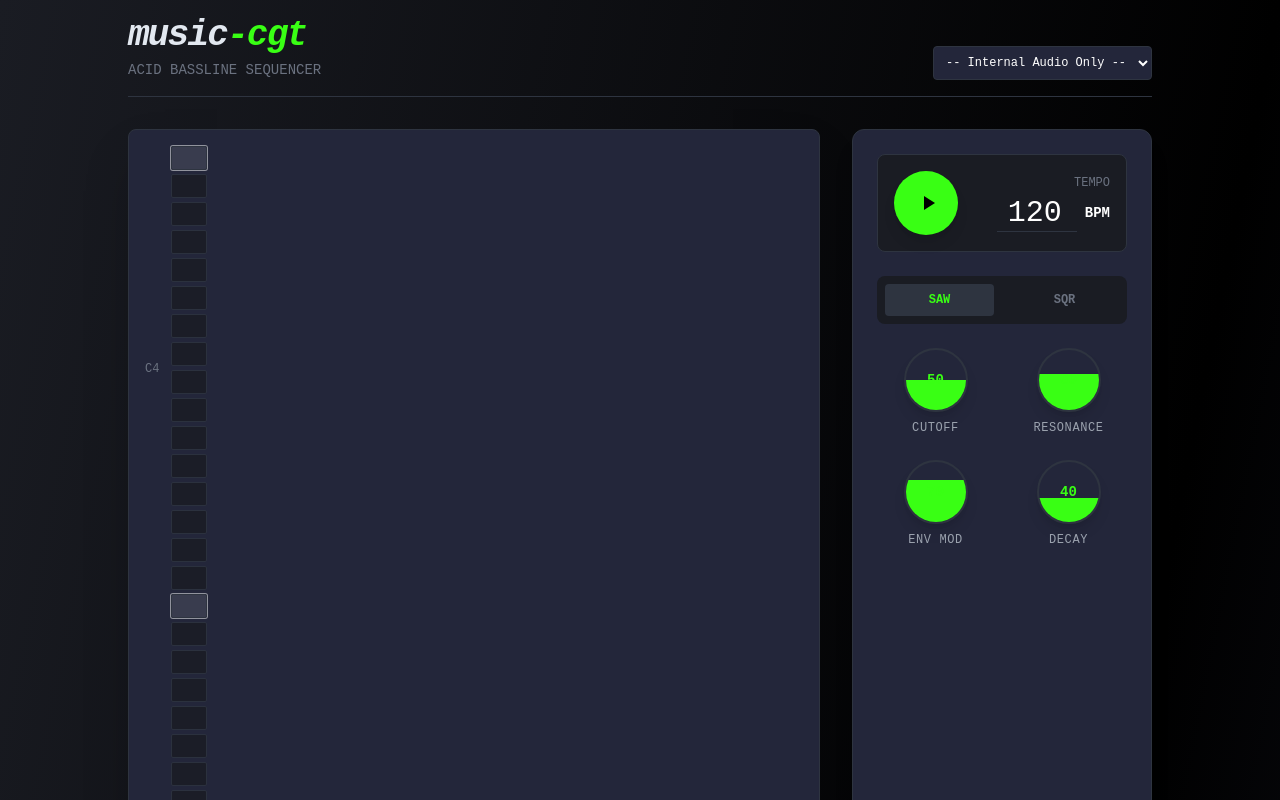
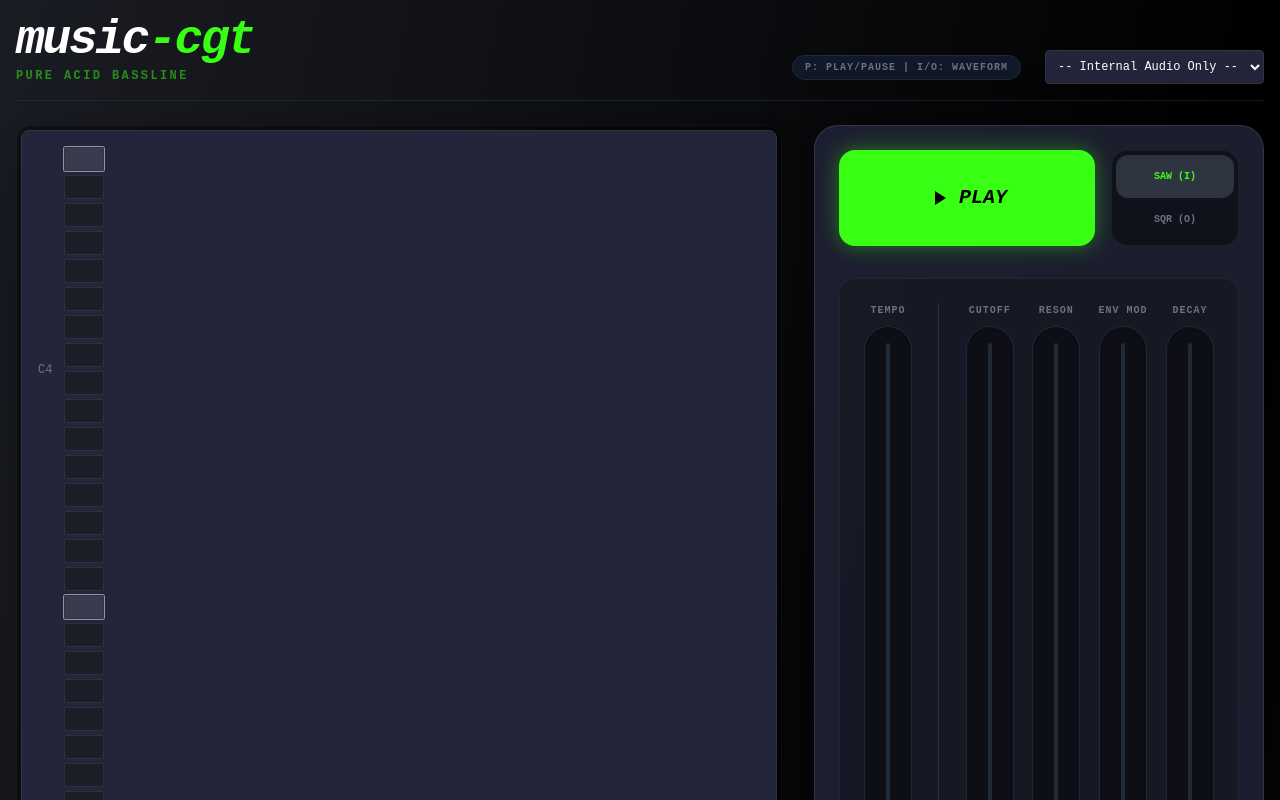
Before and after one commit to tradexy/music-cgt, a React (Vite) app: page / in a window 1280 px wide. Shown: the top 800 px of the page. Built offline with nearby package versions, Linux system fonts and the light colour scheme.

Commit message:
UI Overhaul, Vertical Sliders, Shortcuts, and Favicon

```diff
--- a/App.tsx
+++ b/App.tsx
@@ -1,6 +1,6 @@
 import React, { useState, useEffect, useRef, useCallback } from 'react';
 import { SequencerGrid } from './components/SequencerGrid';
-import { Knob } from './components/Knob';
+import { VerticalSlider } from './components/VerticalSlider';
 import { audioEngine } from './services/AudioEngine';
 import { midiService } from './services/MidiService';
 import { SequencerState, Step, NOTES } from './types';
@@ -35,18 +35,59 @@ function App() {
 
   const [midiOutputs, setMidiOutputs] = useState<{ id: string; name: string }[]>([]);
 
-  // --- Refs for Scheduler (Avoid Stale Closures) ---
+  // --- Refs for Scheduler & Shortcuts ---
   const stateRef = useRef(state);
-  // Keep ref synced
   useEffect(() => { stateRef.current = state; }, [state]);
 
   const nextNoteTimeRef = useRef(0);
   const currentStepRef = useRef(0);
   const timerIDRef = useRef<number | null>(null);
 
+  // --- Keyboard Shortcuts ---
+  useEffect(() => {
+    const handleKeyDown = (e: KeyboardEvent) => {
+      const key = e.key.toLowerCase();
+
+      // Control Increments
+      const stepSize = 2;
+      const bpmStepSize = 1;
+
+      switch (key) {
+        // Tempo: Q/A
+        case 'q': setState(prev => ({ ...prev, bpm: Math.min(300, prev.bpm + bpmStepSize) })); break;
+        case 'a': setState(prev => ({ ...prev, bpm: Math.max(20, prev.bpm - bpmStepSize) })); break;
+
+        // Cutoff: W/S
+        case 'w': setState(prev => ({ ...prev, cutoff: Math.min(100, prev.cutoff + stepSize) })); break;
+        case 's': setState(prev => ({ ...prev, cutoff: Math.max(0, prev.cutoff - stepSize) })); break;
+
+        // Resonance: E/D
+        case 'e': setState(prev => ({ ...prev, resonance: Math.min(100, prev.resonance + stepSize) })); break;
+        case 'd': setState(prev => ({ ...prev, resonance: Math.max(0, prev.resonance - stepSize) })); break;
+
+        // Env Mod: R/F
+        case 'r': setState(prev => ({ ...prev, envMod: Math.min(100, prev.envMod + stepSize) })); break;
+        case 'f': setState(prev => ({ ...prev, envMod: Math.max(0, prev.envMod - stepSize) })); break;
+
+        // Decay: T/G
+        case 't': setState(prev => ({ ...prev, decay: Math.min(100, prev.decay + stepSize) })); break;
+        case 'g': setState(prev => ({ ...prev, decay: Math.max(0, prev.decay - stepSize) })); break;
+
+        // Waveform: I/O
+        case 'i': setState(prev => ({ ...prev, waveform: 'sawtooth' })); break;
+        case 'o': setState(prev => ({ ...prev, waveform: 'square' })); break;
+
+        // Play: P
+        case 'p': togglePlay(); break;
+      }
+    };
+
+    window.addEventListener('keydown', handleKeyDown);
+    return () => window.removeEventListener('keydown', handleKeyDown);
+  }, []);
+
   // --- Initialization ---
   useEffect(() => {
-    // Init MIDI
     midiService.initialize().then(() => {
       setMidiOutputs(midiService.getOutputs());
     });
@@ -55,14 +96,9 @@ function App() {
   // --- Scheduler Logic ---
   const nextNote = useCallback(() => {
     const secondsPerBeat = 60.0 / stateRef.current.bpm;
-    const secondsPer16th = secondsPerBeat / 4; // 16th notes
+    const secondsPer16th = secondsPerBeat / 4;
     nextNoteTimeRef.current += secondsPer16th;
-
-    // Advance step
     currentStepRef.current = (currentStepRef.current + 1) % STEPS_PER_BAR;
-
-    // Update UI (using setState here might be slightly laggy for visuals on slow devices,
-    // but React 18 batching handles 16th notes at 120bpm reasonably well)
     setState(prev => ({ ...prev, currentStep: currentStepRef.current }));
   }, []);
 
@@ -71,71 +107,43 @@ function App() {
     const step = s.steps[stepNumber];
 
     if (step.active) {
-      const duration = (60.0 / s.bpm) / 4; // 16th note duration
-
-      // 1. Trigger Internal Audio
+      const duration = (60.0 / s.bpm) / 4;
       audioEngine.scheduleNote(
-        step.noteIndex,
-        time,
-        duration,
-        step.slide,
-        step.accent,
-        s.waveform,
-        s.cutoff,
-        s.resonance,
-        s.decay,
-        s.envMod
+        step.noteIndex, time, duration, step.slide, step.accent,
+        s.waveform, s.cutoff, s.resonance, s.decay, s.envMod
       );
 
-      // 2. Trigger External MIDI
       if (s.selectedMidiOutputId) {
         const midiNote = NOTES[step.noteIndex].midi;
         const velocity = step.accent ? 127 : 100;
-
-        // Sync AudioContext time to Performance.now() for accurate MIDI scheduling
         const audioCtx = audioEngine.getContext();
-        const timeOffset = time - audioCtx.currentTime;
-        const performanceTime = performance.now() + (timeOffset * 1000);
-
-        // Ensure we don't schedule in the past
+        const performanceTime = performance.now() + ((time - audioCtx.currentTime) * 1000);
         const safeTime = Math.max(performance.now(), performanceTime);
-
         midiService.sendNoteOn(s.selectedMidiOutputId, midiNote, velocity, safeTime);
-
-        // Schedule Note Off
-        // Slide Logic: Overlap slightly if slide is on
         const noteOffDelay = step.slide ? duration * 1.1 : duration * 0.9;
-        const noteOffTime = safeTime + (noteOffDelay * 1000);
-
-        midiService.sendNoteOff(s.selectedMidiOutputId, midiNote, noteOffTime);
+        midiService.sendNoteOff(s.selectedMidiOutputId, midiNote, safeTime + (noteOffDelay * 1000));
       }
     }
   }, []);
 
-  const audioContextTime = () => audioEngine.getContext().currentTime;
-
   const scheduler = useCallback(() => {
-    // Scheduler loop
-    while (nextNoteTimeRef.current < audioContextTime() + SCHEDULE_AHEAD_TIME) {
+    while (nextNoteTimeRef.current < audioEngine.getContext().currentTime + SCHEDULE_AHEAD_TIME) {
       scheduleNote(currentStepRef.current, nextNoteTimeRef.current);
       nextNote();
     }
     timerIDRef.current = window.setTimeout(scheduler, LOOKAHEAD);
   }, [nextNote, scheduleNote]);
 
-  // --- Controls ---
   const togglePlay = async () => {
-    if (state.isPlaying) {
-      // Stop
+    const isCurrentlyPlaying = stateRef.current.isPlaying;
+    if (isCurrentlyPlaying) {
       if (timerIDRef.current) window.clearTimeout(timerIDRef.current);
       setState(prev => ({ ...prev, isPlaying: false, currentStep: 0 }));
       currentStepRef.current = 0;
-      // Panic button for MIDI
-      if (state.selectedMidiOutputId) midiService.allNotesOff(state.selectedMidiOutputId);
+      if (stateRef.current.selectedMidiOutputId) midiService.allNotesOff(stateRef.current.selectedMidiOutputId);
     } else {
-      // Start
       await audioEngine.resume();
-      nextNoteTimeRef.current = audioContextTime() + 0.1;
+      nextNoteTimeRef.current = audioEngine.getContext().currentTime + 0.1;
       currentStepRef.current = 0;
       setState(prev => ({ ...prev, isPlaying: true, currentStep: 0 }));
       scheduler();
@@ -148,35 +156,21 @@ function App() {
     setState(prev => ({ ...prev, steps: newSteps }));
   };
 
-  const clearPattern = () => {
-    const newSteps = state.steps.map(s => ({ ...s, active: false, accent: false, slide: false }));
-    setState(prev => ({ ...prev, steps: newSteps }));
-  };
-
-  const randomizePattern = () => {
-     const newSteps = state.steps.map(s => ({
-         ...s,
-         active: Math.random() > 0.4,
-         noteIndex: Math.floor(Math.random() * 12),
-         accent: Math.random() > 0.7,
-         slide: Math.random() > 0.8
-     }));
-     setState(prev => ({ ...prev, steps: newSteps }));
-  };
-
   return (
-    <div className="min-h-screen flex flex-col items-center justify-center p-4 bg-gradient-to-br from-acid-900 via-black to-acid-800 text-white">
+    <div className="min-h-screen flex flex-col items-center justify-center p-4 bg-gradient-to-br from-acid-900 via-black to-acid-800 text-white overflow-hidden">
 
       {/* Header */}
-      <div className="w-full max-w-5xl mb-8 flex justify-between items-end border-b border-acid-700 pb-4">
+      <div className="w-full max-w-7xl mb-6 flex justify-between items-end border-b border-acid-700/50 pb-4">
         <div>
-           <h1 className="text-4xl font-black text-acid-accent tracking-tighter italic">
+          <h1 className="text-5xl font-black text-white tracking-tighter italic">
             music<span className="text-acid-green">-cgt</span>
           </h1>
-           <p className="text-sm text-gray-500 mt-1">ACID BASSLINE SEQUENCER</p>
+          <p className="text-xs text-acid-green/50 mt-1 uppercase tracking-[0.2em] font-bold">Pure Acid Bassline</p>
         </div>
-        <div className="flex gap-4">
-             {/* MIDI Selector */}
+        <div className="flex gap-4 items-center">
+          <div className="text-[10px] text-gray-500 font-bold uppercase mr-2 tracking-widest bg-gray-900 border border-gray-800 px-3 py-1 rounded-full">
+            P: Play/Pause | I/O: Waveform
+          </div>
           <select
             className="bg-acid-800 border border-acid-700 rounded text-xs p-2 focus:border-acid-green outline-none"
             value={state.selectedMidiOutputId || ''}
@@ -190,118 +184,133 @@ function App() {
         </div>
       </div>
 
-      <div className="w-full max-w-5xl grid grid-cols-1 lg:grid-cols-[1fr_300px] gap-8">
+      <div className="w-full max-w-7xl grid grid-cols-1 lg:grid-cols-[1fr_450px] gap-8">
 
         {/* Left Column: Sequencer */}
-        <div className="order-2 lg:order-1">
+        <div className="flex flex-col gap-6">
+          <div className="bg-black/40 p-1 rounded-2xl border border-white/5 shadow-2xl backdrop-blur-sm">
             <SequencerGrid
               steps={state.steps}
               currentStep={state.currentStep}
               onStepChange={handleStepChange}
             />
+          </div>
 
-            <div className="mt-4 flex gap-4">
+          <div className="flex gap-4">
             <button
-                    onClick={clearPattern}
-                    className="px-4 py-2 text-xs font-bold border border-red-900 text-red-500 hover:bg-red-900/20 rounded transition-colors"
+              onClick={() => setState(prev => ({ ...prev, steps: prev.steps.map(s => ({ ...s, active: false })) }))}
+              className="px-6 py-3 text-xs font-black border-2 border-red-900/50 text-red-500 hover:bg-red-900/20 rounded-xl transition-all shadow-lg hover:shadow-red-500/20"
             >
-                    CLEAR PATTERN
+              CLEAR
             </button>
             <button
-                    onClick={randomizePattern}
-                    className="px-4 py-2 text-xs font-bold border border-acid-700 text-acid-accent hover:bg-acid-700/50 rounded transition-colors"
+              onClick={() => {
+                setState(prev => ({
+                  ...prev,
+                  steps: prev.steps.map(s => ({
+                    ...s, active: Math.random() > 0.4, noteIndex: Math.floor(Math.random() * 12),
+                    accent: Math.random() > 0.7, slide: Math.random() > 0.8
+                  }))
+                }));
+              }}
+              className="px-6 py-3 text-xs font-black border-2 border-acid-700 text-acid-accent hover:bg-white hover:text-black rounded-xl transition-all shadow-lg"
             >
               RANDOMIZE
             </button>
           </div>
         </div>
 
-        {/* Right Column: Synth Controls */}
-        <div className="order-1 lg:order-2 bg-acid-800 p-6 rounded-xl border border-acid-700 shadow-xl flex flex-col gap-6">
+        {/* Right Column: Integrated Controls */}
+        <div className="bg-acid-800/80 p-6 rounded-3xl border border-white/10 shadow-[0_0_50px_rgba(0,0,0,0.5)] backdrop-blur-md flex flex-col gap-8">
 
-            {/* Transport */}
-            <div className="flex items-center justify-between bg-acid-900 p-4 rounded-lg border border-acid-700 inset-shadow">
+          {/* Top Row: Play & Waveform */}
+          <div className="flex items-stretch gap-4 h-24">
             <button
               onClick={togglePlay}
-                    className={`w-16 h-16 rounded-full flex items-center justify-center transition-all shadow-lg ${
-                        state.isPlaying
-                        ? 'bg-red-500 text-white shadow-[0_0_15px_rgba(239,68,68,0.6)]'
-                        : 'bg-acid-green text-black shadow-[0_0_15px_rgba(57,255,20,0.6)] hover:scale-105'
+              className={`flex-1 rounded-2xl flex items-center justify-center transition-all ${state.isPlaying
+                  ? 'bg-red-500 text-white shadow-[0_0_20px_rgba(239,68,68,0.4)]'
+                  : 'bg-acid-green text-black shadow-[0_0_20px_rgba(57,255,20,0.4)] hover:scale-[1.02]'
                 }`}
             >
               {state.isPlaying ? (
-                        <svg className="w-6 h-6 fill-current" viewBox="0 0 24 24"><path d="M6 19h4V5H6v14zm8-14v14h4V5h-4z"/></svg>
+                <div className="flex items-center gap-2 font-black italic text-xl"><Square size={24} fill="currentColor" /> STOP</div>
               ) : (
-                        <svg className="w-6 h-6 fill-current translate-x-0.5" viewBox="0 0 24 24"><path d="M8 5v14l11-7z"/></svg>
+                <div className="flex items-center gap-2 font-black italic text-xl"><Play size={24} fill="currentColor" /> PLAY</div>
               )}
             </button>
 
-                <div className="flex flex-col items-end">
-                    <span className="text-xs text-gray-500 mb-1">TEMPO</span>
-                    <div className="flex items-center gap-2">
-                        <input
-                            type="number"
-                            className="bg-transparent text-3xl font-mono text-right w-20 outline-none border-b border-acid-700 focus:border-acid-green"
-                            value={state.bpm}
-                            onChange={(e) => setState(prev => ({ ...prev, bpm: Math.max(20, Math.min(300, Number(e.target.value))) }))}
-                        />
-                        <span className="text-sm font-bold text-acid-600">BPM</span>
-                    </div>
+            <div className="w-32 bg-black/40 rounded-2xl flex flex-col p-1 border border-white/5">
+              <button
+                className={`flex-1 flex items-center justify-center text-[10px] font-black rounded-xl transition-all ${state.waveform === 'sawtooth' ? 'bg-acid-700 text-acid-green shadow-inner' : 'text-gray-500'}`}
+                onClick={() => setState(p => ({ ...p, waveform: 'sawtooth' }))}
+              >
+                SAW (I)
+              </button>
+              <button
+                className={`flex-1 flex items-center justify-center text-[10px] font-black rounded-xl transition-all ${state.waveform === 'square' ? 'bg-acid-700 text-acid-green shadow-inner' : 'text-gray-500'}`}
+                onClick={() => setState(p => ({ ...p, waveform: 'square' }))}
+              >
+                SQR (O)
+              </button>
             </div>
           </div>
 
-            {/* Waveform */}
-            <div className="flex justify-center gap-4 bg-acid-900 p-2 rounded-lg">
-                <button
-                    className={`flex-1 py-2 text-xs font-bold rounded ${state.waveform === 'sawtooth' ? 'bg-acid-700 text-acid-green' : 'text-gray-500'}`}
-                    onClick={() => setState(p => ({ ...p, waveform: 'sawtooth' }))}
-                >
-                    SAW
-                </button>
-                <button
-                    className={`flex-1 py-2 text-xs font-bold rounded ${state.waveform === 'square' ? 'bg-acid-700 text-acid-green' : 'text-gray-500'}`}
-                    onClick={() => setState(p => ({ ...p, waveform: 'square' }))}
-                >
-                    SQR
-                </button>
-            </div>
-
-            {/* Knobs */}
-            <div className="grid grid-cols-2 gap-y-6 gap-x-4">
-                <Knob
+          {/* Main Area: 5 Sliders */}
+          <div className="flex-1 bg-black/20 p-6 rounded-2xl border border-white/5 flex justify-between gap-2 overflow-hidden min-h-[300px]">
+            <VerticalSlider
+              label="Tempo"
+              value={state.bpm}
+              min={20} max={300}
+              onChange={(v) => setState(p => ({ ...p, bpm: v }))}
+              color="bg-white"
+              shortcut="Q/A"
+            />
+            <div className="w-px bg-white/10 h-full mx-2"></div>
+            <VerticalSlider
               label="Cutoff"
               value={state.cutoff}
               min={0} max={100}
               onChange={(v) => setState(p => ({ ...p, cutoff: v }))}
+              shortcut="W/S"
             />
-                <Knob
-                    label="Resonance"
+            <VerticalSlider
+              label="Reson"
               value={state.resonance}
               min={0} max={100}
               onChange={(v) => setState(p => ({ ...p, resonance: v }))}
+              shortcut="E/D"
             />
-                <Knob
+            <VerticalSlider
               label="Env Mod"
               value={state.envMod}
               min={0} max={100}
               onChange={(v) => setState(p => ({ ...p, envMod: v }))}
+              shortcut="R/F"
             />
-                <Knob
+            <VerticalSlider
               label="Decay"
               value={state.decay}
               min={0} max={100}
               onChange={(v) => setState(p => ({ ...p, decay: v }))}
+              shortcut="T/G"
             />
           </div>
 
         </div>
       </div>
 
-      <div className="mt-8 text-xs text-acid-700">
-        music-cgt // Web Audio & Web MIDI Implementation
+      <div className="mt-8 flex items-center gap-4 text-[10px] text-acid-700 font-bold tracking-widest uppercase">
+        <span>Web Audio Implementation</span>
+        <div className="w-1 h-1 bg-acid-700 rounded-full"></div>
+        <span>Web MIDI Engine</span>
+        <div className="w-1 h-1 bg-acid-700 rounded-full"></div>
+        <span>Performance Mode</span>
       </div>
     </div>
   );
 }
 
+const Play = ({ size, fill }: any) => <svg width={size} height={size} viewBox="0 0 24 24" fill={fill}><path d="M8 5v14l11-7z" /></svg>;
+const Square = ({ size, fill }: any) => <svg width={size} height={size} viewBox="0 0 24 24" fill={fill}><path d="M6 6h12v12H6z" /></svg>;
+
 export default App;
--- /dev/null
+++ b/components/VerticalSlider.tsx
@@ -0,0 +1,69 @@
+import React from 'react';
+
+interface VerticalSliderProps {
+  label: string;
+  value: number;
+  min: number;
+  max: number;
+  step?: number;
+  onChange: (value: number) => void;
+  color?: string;
+  shortcut?: string;
+}
+
+export const VerticalSlider: React.FC<VerticalSliderProps> = ({
+  label,
+  value,
+  min,
+  max,
+  step = 1,
+  onChange,
+  color = 'bg-acid-green',
+  shortcut
+}) => {
+  return (
+    <div className="flex flex-col items-center gap-2 group h-full">
+      <div className="text-[10px] font-black text-gray-500 uppercase tracking-widest">{label}</div>
+
+      <div className="relative w-12 flex-1 bg-black/40 rounded-full border border-gray-800 flex items-center justify-center py-4 overflow-hidden shadow-inner">
+        {/* Track Line */}
+        <div className="absolute top-4 bottom-4 w-1 bg-gray-800 rounded-full"></div>
+
+        {/* Slider Input */}
+        <input
+          type="range"
+          min={min}
+          max={max}
+          step={step}
+          value={value}
+          onChange={(e) => onChange(Number(e.target.value))}
+          style={{
+            writingMode: 'vertical-lr',
+            direction: 'rtl',
+            width: '100%',
+            height: '100%',
+            WebkitAppearance: 'none',
+            background: 'transparent',
+            cursor: 'pointer'
+          }}
+          className="relative z-10 appearance-none bg-transparent hover:outline-none focus:outline-none [&::-webkit-slider-thumb]:appearance-none [&::-webkit-slider-thumb]:w-8 [&::-webkit-slider-thumb]:h-4 [&::-webkit-slider-thumb]:bg-white [&::-webkit-slider-thumb]:rounded-sm [&::-webkit-slider-thumb]:shadow-[0_0_10px_rgba(255,255,255,0.8)] [&::-webkit-slider-thumb]:border-x-4 [&::-webkit-slider-thumb]:border-acid-green"
+        />
+
+        {/* Active Fill (Visual Only) */}
+        <div
+          className={`absolute bottom-4 w-1 ${color} rounded-full transition-all duration-75`}
+          style={{ height: `${((value - min) / (max - min)) * 100}%` }}
+        ></div>
+      </div>
+
+      <div className="flex flex-col items-center">
+        <div className="text-sm font-mono font-bold text-white leading-none">{value}</div>
+        {shortcut && (
+          <div className="mt-1 px-1 bg-gray-800 rounded text-[9px] text-gray-400 font-mono uppercase">
+            {shortcut}
+          </div>
+        )}
+      </div>
+    </div>
+  );
+};
```
Also changed, not shown: index.html (+1 -0 lines). Lines whose indentation alone changed are shown as unchanged.
